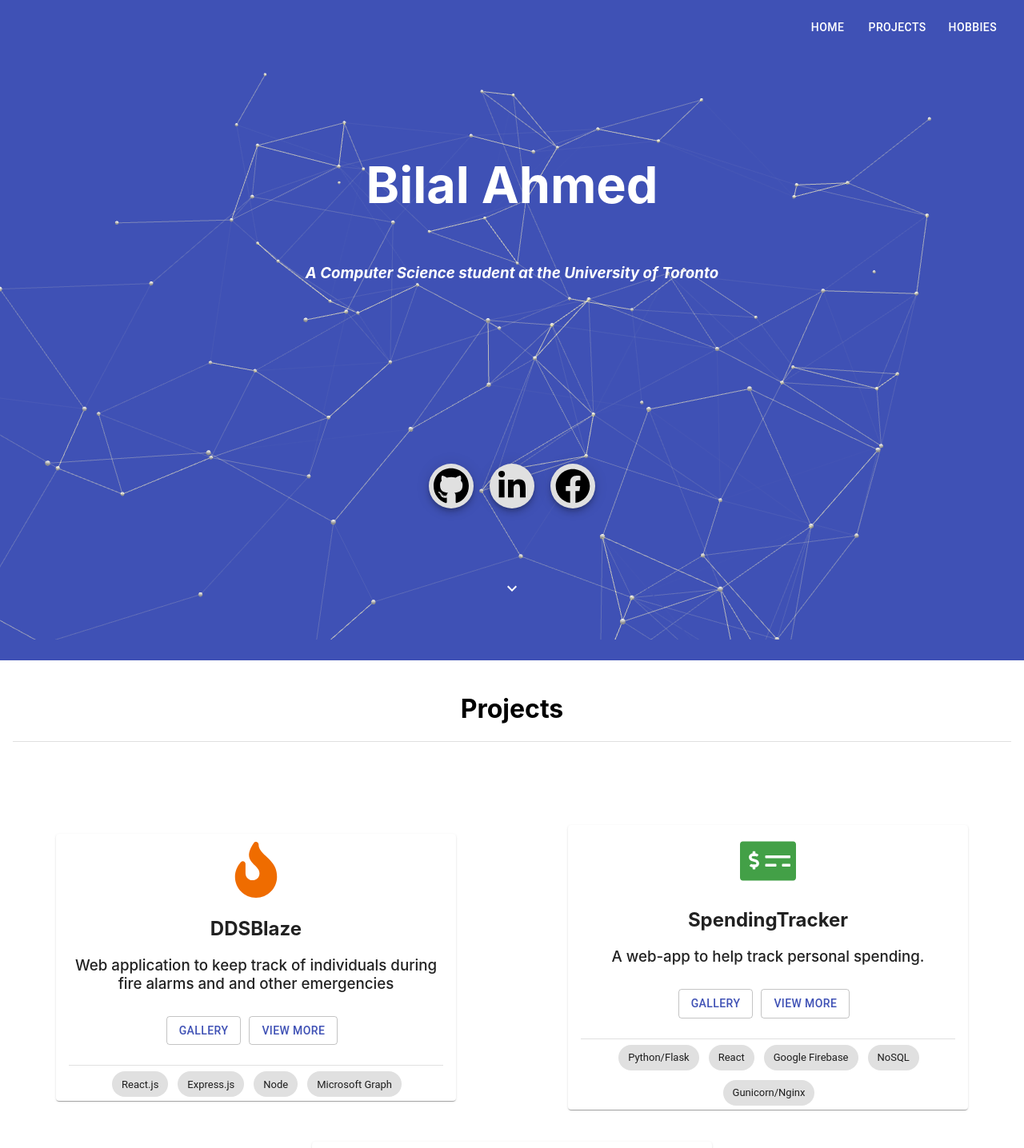
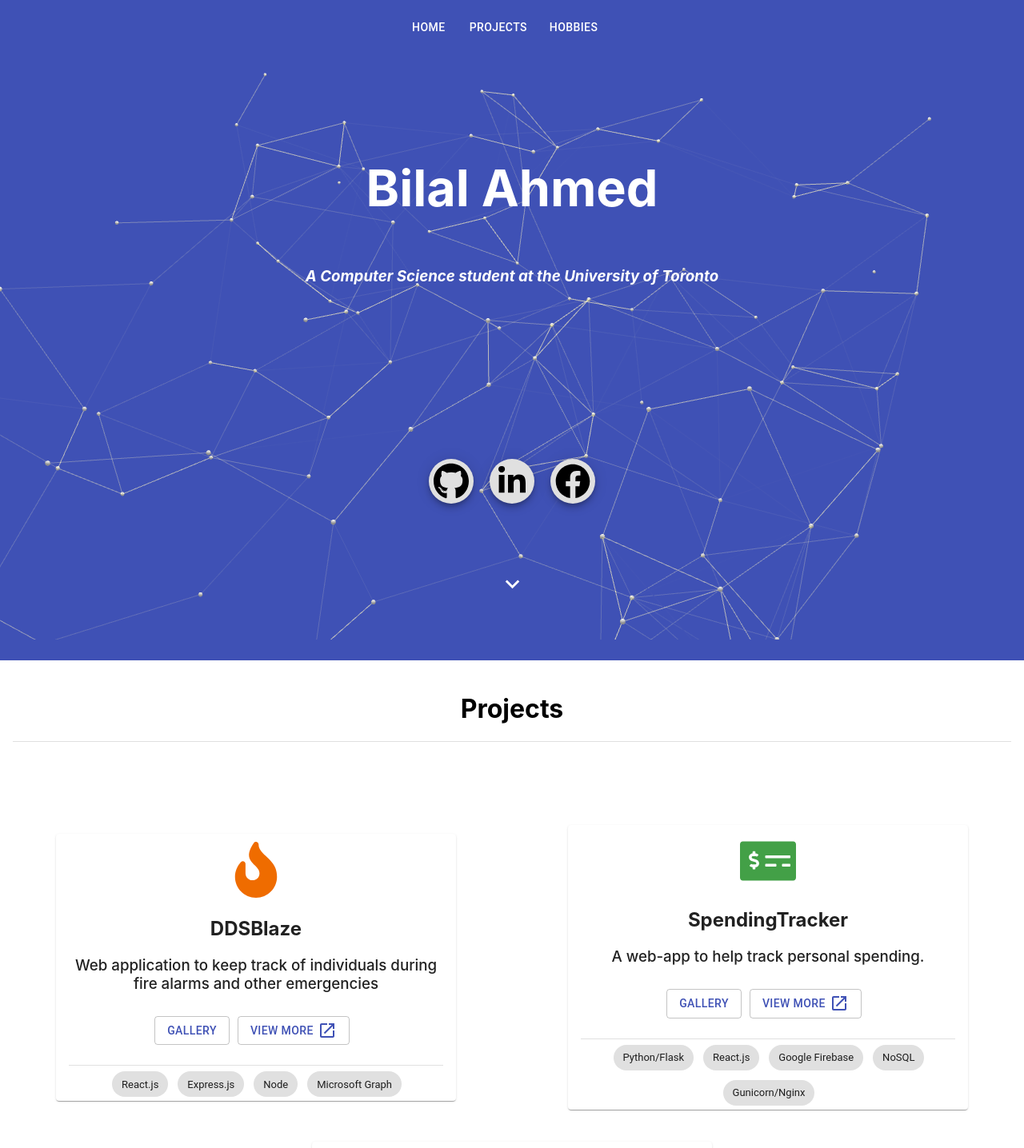
Before and after one commit to bill-ahmed/billahmed, a React (Create React App) app: page / in a window 1280 px wide. Shown: the top 1436 px of the page at 80% size. Built offline with nearby package versions, Linux system fonts and the light colour scheme.

Commit message:
removed side-nav bar and added animations for projects section

```diff
--- a/public/index.html
+++ b/public/index.html
@@ -9,6 +9,10 @@
       user's mobile device or desktop. See https://developers.google.com/web/fundamentals/web-app-manifest/
     -->
     <link rel="manifest" href="%PUBLIC_URL%/manifest.json" />
+
+    <!--Stylesheet for animating div elements-->
+    <link rel="stylesheet" href="https://unpkg.com/aos@next/dist/aos.css" />
+
     <!--
       Notice the use of %PUBLIC_URL% in the tags above.
       It will be replaced with the URL of the `public` folder during the build.
@@ -36,7 +40,7 @@
       // If mobile device is detected, reduce number of points, spacing, etc. for better visuals and performance
       if( /Android|webOS|iPhone|iPad|iPod|BlackBerry|IEMobile|Opera Mini/i.test(navigator.userAgent) ) {
         var netPoints = 4.00;
-        var netMaxDistance = 16.00;
+        var netMaxDistance = 20.00;
         var netSpacing = 16.00;
       }
 
@@ -67,5 +71,14 @@
       To begin the development, run `npm start` or `yarn start`.
       To create a production bundle, use `npm run build` or `yarn build`.
     -->
+
+    <!--
+      Initialize the AOS library
+    -->
+    <script src="https://unpkg.com/aos@next/dist/aos.js"></script>
+    <script>
+      AOS.init();
+    </script>
+
   </body>
 </html>
--- a/src/components/Header.js
+++ b/src/components/Header.js
@@ -13,6 +13,7 @@ function handleButtonClick(location){
             window.location.replace("/");
             break;
         case "projects":
+            console.log("set location to projects");
             document.querySelector('#projects').scrollIntoView({
                 behavior: 'smooth'
             });
@@ -23,6 +24,10 @@ function handleButtonClick(location){
                 behavior: 'smooth'
             });
             break;
+
+        case "top":
+            // Sroll back to the top of the page
+            document.querySelector("html").scrollIntoView(true);
         default:
             break;
     }
@@ -30,20 +35,26 @@ function handleButtonClick(location){
 }
 
 function Header(){
+    // If user is in mobile view, give the nav buttons a border
     var isMobileUser = global.isMobileUser;
+    let navButtonVariant = "text";
+    if(isMobileUser){
+        console.log("is mobile user, changing button styles");
+        navButtonVariant = "outlined";
+    }
 
     return(
         <div id="headerContent" className="headerContent">
             <div className="navigation">
-                <div className="leftNavigation">
-                    {isMobileUser && <NavigationDrawer/>}
+                {/* <div className="leftNavigation">
+                    {isMobileUser && <NavigationDrawer handleButtonClick={handleButtonClick}/>}
+                </div> */}
+
+                <div className="rightNavigation">
+                    <Button className="navButton" size="medium" variant={navButtonVariant} color="inherit" onClick={() => handleButtonClick("home")}>Home</Button>
+                    <Button className="navButton" size="medium" variant={navButtonVariant} color="inherit" onClick={() => handleButtonClick("projects")}>Projects</Button>
+                    <Button className="navButton" size="medium" variant={navButtonVariant} color="inherit" onClick={() => handleButtonClick("hobbies")}>Hobbies</Button>
                 </div>
-
-                {!isMobileUser && <div className="rightNavigation">
-                    <Button className="navButton" size="medium" variant="text" color="inherit" onClick={() => handleButtonClick("home")}>Home</Button>
-                    <Button className="navButton" size="medium" variant="text" color="inherit" onClick={() => handleButtonClick("projects")}>Projects</Button>
-                    <Button className="navButton" size="medium" variant="text" color="inherit" onClick={() => handleButtonClick("hobbies")}>Hobbies</Button>
-                </div>}
             </div>
 
             <div className="shortIntro">
@@ -77,7 +88,7 @@ function Header(){
 
             </div>
             <IconButton size="medium" color="inherit" id="linkToProjectSection" onClick={() => handleButtonClick("projects")}>
-                <ExpandMoreIcon/>
+                <ExpandMoreIcon fontSize="large"/>
             </IconButton>
             <br/>
             <br/>
--- a/src/components/NavigationDrawer.js
+++ b/src/components/NavigationDrawer.js
@@ -17,7 +17,7 @@ import MenuIcon from '@material-ui/icons/Menu';
 import './css/NavigationDrawer.css';
 
 /**Handle main functions of navigation drawer (opening, closing, event listenint, etc.) */
-function NavigationDrawer(){
+function NavigationDrawer(props){
     const [state, setState] = React.useState({
         navDrawerOpen: false,
     });
@@ -27,8 +27,15 @@ function NavigationDrawer(){
         setState({...state, navDrawerOpen : open});
     }
 
+    function handleButtonClick(id){
+        console.log("in handlebuttonclick with id: " + id);
+        props.handleButtonClick(id);
+        // toggleDrawer(false);
+
+    }
+
     // Retrieve props to render inside the side navigation
-    let navProps = sideNavProps();
+    let navProps = sideNavProps(handleButtonClick);
 
     return(
         <div>
@@ -46,12 +53,12 @@ function NavigationDrawer(){
 /**Return the props to be rendered in the side navigation
  * @returns Props to be rendered.
  */
-function sideNavProps(){
+function sideNavProps(handleButtonClick){
     return(
         <div className="sideNavigation">
             <List>
                 {/* Home Button */}
-                <ListItem button key="Home">
+                <ListItem button key="Home" onClick={() => handleButtonClick("home")}>
                     <ListItemIcon className="sideNavListItemIcon">
                         <HomeIcon/>
                     </ListItemIcon>
@@ -59,7 +66,7 @@ function sideNavProps(){
                 </ListItem>
 
                 {/* Projects Button */}
-                <ListItem button key="Projects">
+                <ListItem button key="Projects" onClick={() => handleButtonClick("projects")}>
                     <ListItemIcon>
                         <img src={require('../assets/laptop-code-solid.svg')} width="25px" height="25px" color="inherit"/>
                     </ListItemIcon>
@@ -67,7 +74,7 @@ function sideNavProps(){
                 </ListItem>
 
                 {/* Hobbies Button */}
-                <ListItem button key="Hobbies">
+                <ListItem button key="Hobbies" onClick={() => handleButtonClick("hobbies")}>
                     <ListItemIcon>
                         <CameraAltIcon/>
                     </ListItemIcon>
--- a/src/components/css/Header.css
+++ b/src/components/css/Header.css
@@ -15,12 +15,21 @@
 
   }
 
+  /*Down-pointing chevron*/
+  .headerContent #linkToProjectSection{
+    visibility: hidden;
+
+    /*Animations short-hand: {duration} {timing-function} {dekay} {itetarion-count} {nameOfAnimation}*/
+    animation: 0.7s ease-out 1.3s 1 fadeDownFromTop;
+    animation-fill-mode: forwards;
+}
+
   .headerContent .navigation{
       position: relative;
 
       display: flex;
       flex-direction: row;
-      justify-content: space-between;
+      justify-content: space-evenly;
       align-items: center;
 
       width: 100%;
@@ -28,7 +37,7 @@
 
   .headerContent .navigation .rightNavigation{
       position: relative;
-      top: 10px;
+      top: 0;
       right: 10px;
       z-index: 1000;
 
@@ -36,9 +45,12 @@
 
       margin: 10px;
       margin-top: 0;
+      padding-top: 10px;
+      visibility: hidden;
 
       /*Animations short-hand: {duration} {timing-function} {dekay} {itetarion-count} {nameOfAnimation}*/
-      animation: 0.7s ease-out 0s 1 fadeUpFromBottom;
+      animation: 0.7s ease-out 0.5s 1 fadeUpFromBottom;
+      animation-fill-mode: forwards;
   }
 
   .headerContent .navigation .leftNavigation{
@@ -73,9 +85,11 @@
       width: 100%;
 
       text-align: center;
+      visibility: hidden;
 
       /*Animations short-hand: {duration} {timing-function} {dekay} {itetarion-count} {nameOfAnimation}*/
-      animation: 0.7s ease-out 0s 1 fadeUpFromBottom;
+      animation: 0.7s ease-out 1s 1 fadeUpFromBottom;
+      animation-fill-mode: forwards;
   }
 
   .headerContent .shortIntro h1{
@@ -104,9 +118,12 @@
       visibility: hidden;
 
       /*Animations short-hand: {duration} {timing-function} {dekay} {itetarion-count} {nameOfAnimation}*/
-      animation: 0.7s ease-out 0.8s 1 slideInFromBottom;
+      animation: 0.7s ease-out 1.3s 1 slideInFromBottom;
       animation-fill-mode: forwards;
   }
+
+
+  /*** ANIMATION KEYFRAMES ***/
 
   /*Rise up and rotate tranistion*/
   @keyframes slideInFromBottom{
@@ -121,8 +138,7 @@
         visibility: visible;
     }
 }
-
-  /*ANIMATION KEYFRAMES*/
+    /*Fade-up from bottom*/
   @keyframes fadeUpFromBottom{
     0% {
         transform: translateY(20%);
@@ -132,5 +148,20 @@
     100% {
         transform: translateY(0);
         opacity: 1;
+        visibility: visible;
     }
 }
+
+  /*Fade-down from top, infinitely*/
+  @keyframes fadeDownFromTop{
+    0% {
+        transform: translateY(-30%);
+        opacity: 0;
+    }
+
+    100% {
+        transform: translateY(0);
+        opacity: 1;
+        visibility: visible;
+    }
+}
--- a/src/components/projects.js
+++ b/src/components/projects.js
@@ -7,6 +7,9 @@ import DialogContent from '@material-ui/core/DialogContent';
 import DialogContentText from '@material-ui/core/DialogContentText';
 import DialogTitle from '@material-ui/core/DialogTitle';
 import Divider from '@material-ui/core/Divider';
+import ExpandMoreIcon from '@material-ui/icons/ExpandMore';
+import OpenInNewIcon from '@material-ui/icons/OpenInNew';
+import IconButton from '@material-ui/core/IconButton';
 import Paper from '@material-ui/core/Paper';
 import './css/Projects.css';
 
@@ -44,12 +47,12 @@ function Projects(props) {
     let project3Image = require('../assets/microchip-solid.svg');
 
     let project1 = createProjectDisplay("DDSBlaze", "Web application to keep track of individuals during fire " +
-                                        "alarms and and other emergencies",
+                                        "alarms and other emergencies",
                                         ["React.js", "Express.js", "Node", "Microsoft Graph"],
                                         "https://ddsblaze.herokuapp.com", project1Image, populateGallery);
 
     let project2 = createProjectDisplay("SpendingTracker", "A web-app to help track personal spending.",
-                                        ["Python/Flask", "React", "Google Firebase", "NoSQL","Gunicorn/Nginx"],
+                                        ["Python/Flask", "React.js", "Google Firebase", "NoSQL","Gunicorn/Nginx"],
                                         "https://github.com/bill-ahmed/SpendingTracker", project2Image, populateGallery);
 
     let project3 = createProjectDisplay("Motion Pong", "A game of Pong that utilizes ultrasonic sensors for a " +
@@ -91,8 +94,12 @@ function Projects(props) {
 */
 function createProjectDisplay(name, desc, techUsed, hypref, imgObj, galleryOpen){
 
+    // Array of allowed AOS animations for this component
+    let animationOptions = ["fade-up", "fade-left", "fade-right"];
+
     return(
-        <Paper className="individualProject">
+        <Paper className="individualProject" data-aos={getRandomFadeAnimation(0,
+                                                        animationOptions.length, animationOptions)} data-aos-once="true">
             <img className="projectPhoto" src={imgObj} width="70px" height="70px"/>
             <div className="projectDetails">
                 <h2>{name}</h2>
@@ -105,12 +112,13 @@ function createProjectDisplay(name, desc, techUsed, hypref, imgObj, galleryOpen)
                 <Button variant="outlined" className="seeMoreButton"
                 href={hypref} target="_blank">
                     View More
+                    <OpenInNewIcon style={{marginLeft : "5px"}}/>
                 </Button>
             </div>
             <Divider variant="middle"/>
             <div>
                 {techUsed.map((elem) => (
-                    <Chip className="techUsedChips" label={elem}/>
+                    <Chip key={elem} className="techUsedChips" label={elem}/>
                 ))}
             </div>
         </Paper>
@@ -140,4 +148,11 @@ function getGalleryProps(nameOfProject){
     }
 }
 
+function getRandomFadeAnimation(min, max, animationOptions){
+    // Index of element to return
+    let index = Math.floor(Math.random() * (max - min)) + min;
+
+    return animationOptions[index];
+}
+
 export default Projects;
```
Also changed, not shown: src/components/js_animation/animations.js (added).
